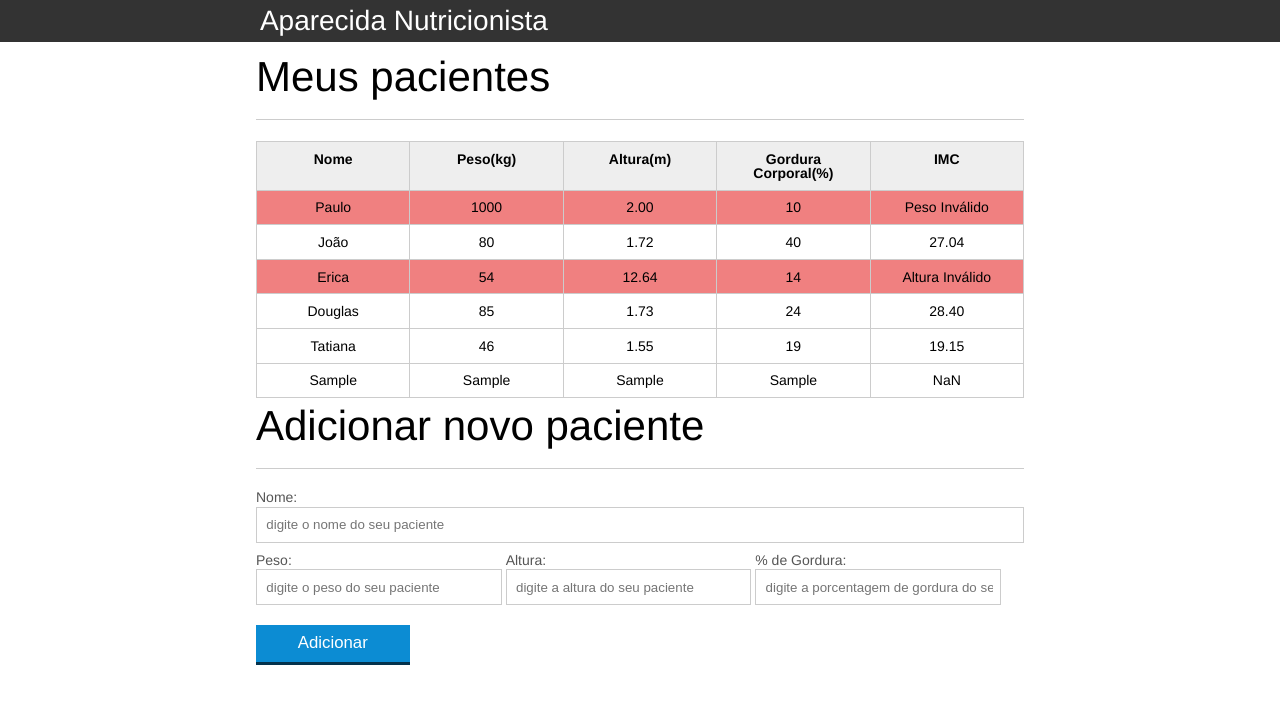
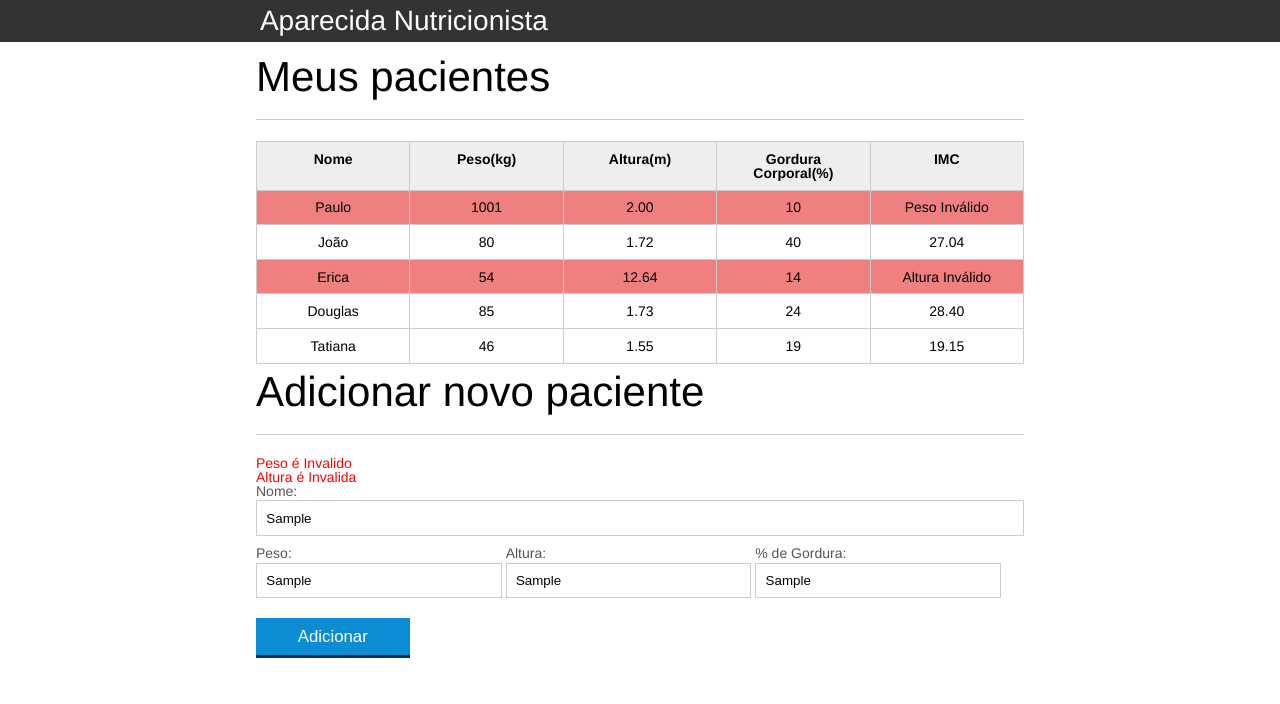
Before and after one commit to moniqueaz/introducao-javascript, a plain HTML site: page index.html in a window 1280 px wide. Both pictures are taken after typing "Sample", "Sample", "Sample", "Sample" into the empty fields and a click on the button "Adicionar". Drawn offline with Linux system fonts and the light colour scheme.

Commit message:
Validacao dos campos do formulario / refatoracao da exibicao de altura e peso invalidos

```diff
--- a/css/index.css
+++ b/css/index.css
@@ -136,3 +136,7 @@ button[disabled=disabled], button:disabled {
 .paciente-invalido{
 	background-color: lightcoral;
 }
+
+#mensagens-erro{
+	color: red;
+}
--- a/index.html
+++ b/index.html
@@ -31,7 +31,7 @@
 					<tbody id="tabela-pacientes">
 						<tr class="paciente" id="primeiro-paciente">
 							<td class="info-nome">Paulo</td>
-							<td class="info-peso">1000</td>
+							<td class="info-peso">1001</td>
 							<td class="info-altura">2.00</td>
 							<td class="info-gordura">10</td>
 							<td class="info-imc">0</td>
@@ -75,6 +75,7 @@
 
 		<section class="container">
 		    <h2 id="titulo-form">Adicionar novo paciente</h2>
+		    <ul id="mensagens-erro"></ul>
 		    <form id="form-adiciona">
 		        <div class="">
 		            <label for="nome">Nome:</label>
--- a/js/calcula-imc.js
+++ b/js/calcula-imc.js
@@ -2,7 +2,6 @@ var titulo = document.querySelector(".titulo");
 titulo.textContent = "Aparecida Nutricionista";
 
 var pacientes = document.querySelectorAll(".paciente");
-
 for(var i = 0; i < pacientes.length; i++){
 
 	var paciente = pacientes[i];
@@ -13,27 +12,27 @@ for(var i = 0; i < pacientes.length; i++){
 	var tdAltura = paciente.querySelector(".info-altura");
 	var altura = tdAltura.textContent;
 
-	var pesoEhValido = true;
-	var alturaEhValido = true;
+	var pesoEhValido = validaPeso(peso);
+	var alturaEhValido = validaAltura(altura);
 
 	var tdIMC = paciente.querySelector(".info-imc");
 
-	if(peso <= 0 || peso >= 500){
+	if(!pesoEhValido){
 		console.log("Peso inválido");
 		tdIMC.textContent = "Peso Inválido";
 		pesoEhValido = false;
+		paciente.classList.add("paciente-invalido");
 	}
 
-	if(altura <= 0 || altura >= 3.0){
+	if(!alturaEhValido){
 		console.log("Altura inválido");
 		tdIMC.textContent = "Altura Inválido";
 		alturaEhValido = false;
+		paciente.classList.add("paciente-invalido");
 	}
 
 	if(alturaEhValido && pesoEhValido){
 		tdIMC.textContent = calculaImc(peso, altura);
-	}else{
-		paciente.classList.add("paciente-invalido");
 	}
 
 }
@@ -44,3 +43,19 @@ function calculaImc(peso, altura) {
 
     return imc.toFixed(2);
 }
+
+function validaPeso(peso){
+	if(peso >= 0 && peso <= 1000){
+		return true;
+	}else{
+		return false;
+	}
+}
+
+function validaAltura(altura){
+	if(altura >= 0 && altura <= 3.0){
+		return true;
+	}else{
+		return false;
+	}
+}
--- a/js/form.js
+++ b/js/form.js
@@ -9,11 +9,24 @@ butaoAdicionar.addEventListener("click", function(event){
 
 	var pacienteTr = montaTr(paciente);
 
+	var erros = validaPaciente(paciente);
+
+	// verifica paciente invalido
+	if(erros.length > 0){
+		exibeMensagensDeErro(erros);
+		return; // sai da funcao
+	}
+
+	// adiciona paciente na tabela
 	var tabela = document.querySelector("#tabela-pacientes");
 
 	tabela.appendChild(pacienteTr);
 
 	form.reset();
+
+	var mensagensErro = document.querySelector("#mensagens-erro");
+
+	mensagensErro.innerHTML = "";
 
 });
 
@@ -51,3 +64,34 @@ function montaTd(dado, classe){
 
 	return td;
 }
+
+function validaPaciente(paciente){
+
+	var erros = [];
+
+	if(paciente.nome.length == 0) erros.push("O nome não pode ser em branco");
+
+	if(paciente.gordura.length == 0) erros.push("A gordura não pode ser em branco");
+
+	if(paciente.peso.length == 0) erros.push("O peso não pode ser em branco");
+
+	if(paciente.altura.length == 0) erros.push("A altura não pode ser em branco");
+
+	if(!validaPeso(paciente.peso)) erros.push("Peso é Invalido");
+
+	if(!validaAltura(paciente.altura)) erros.push("Altura é Invalida");
+
+	return erros;
+}
+
+function exibeMensagensDeErro(erros) {
+    var ul = document.querySelector("#mensagens-erro");
+
+    ul.innerHTML = ""; // apaga as li da ul
+
+    erros.forEach(function(erro) {
+        var li = document.createElement("li");
+        li.textContent = erro;
+        ul.appendChild(li);
+    });
+}
```
